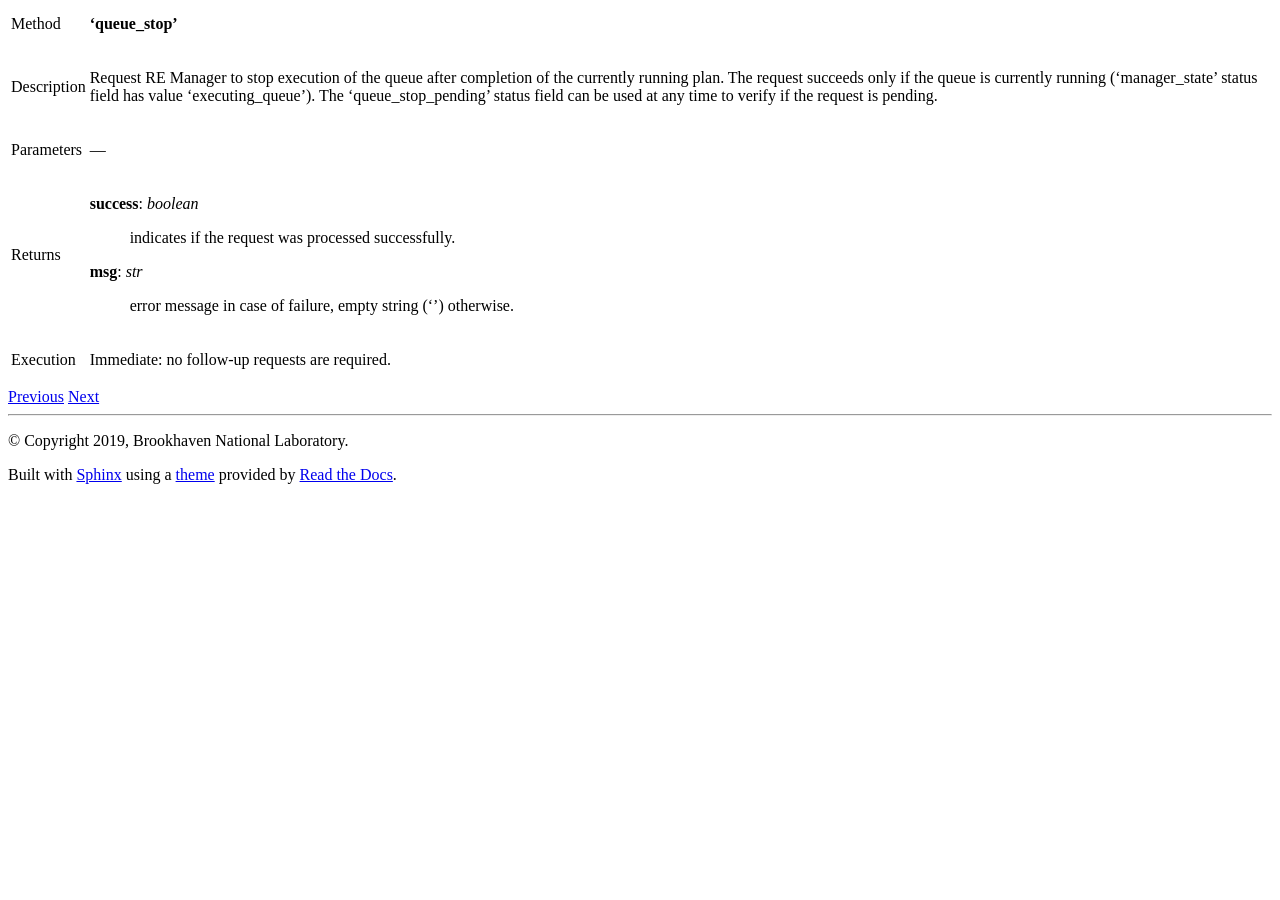
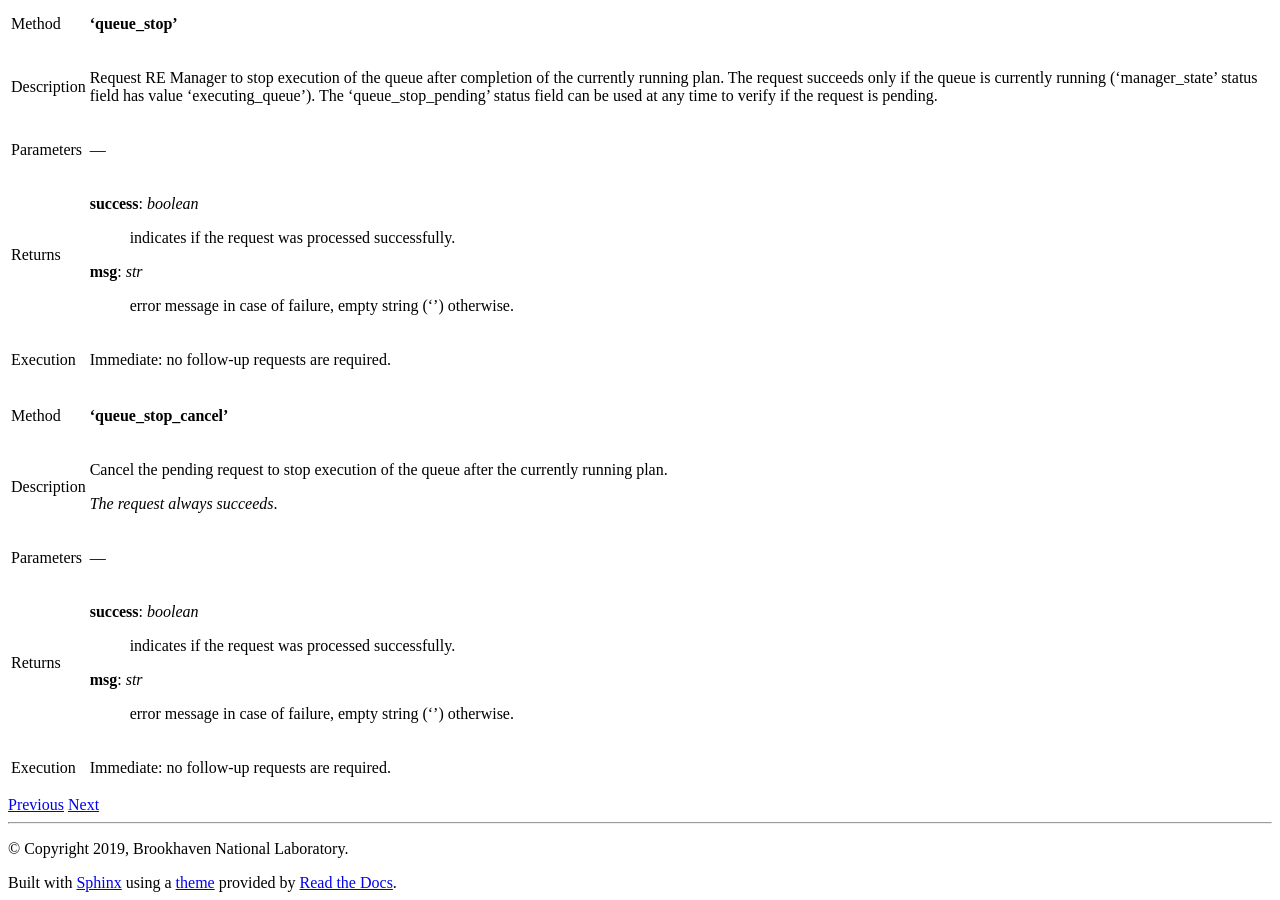
Before and after one commit to bluesky/bluesky-queueserver, a Sphinx documentation site: the page built from docs/source/re_manager_api.rst, in a window 1280 px wide and 900 px high, scrolled down 8944 px. Built offline with Sphinx 7.4.7 and the Read the Docs theme 2.0.0, drawn with Linux system fonts in a browser that asks for light colours; before the commit the page ends 9436 px from its top, so only the background shows below that.

Commit message:
DOC: documentation on 'queue_stop_cancel'

```diff
--- a/docs/source/re_manager_api.rst
+++ b/docs/source/re_manager_api.rst
@@ -466,3 +466,23 @@ Returns       **success**: *boolean*
 ------------  -----------------------------------------------------------------------------------------
 Execution     Immediate: no follow-up requests are required.
 ============  =========================================================================================
+
+
+============  =========================================================================================
+Method        **'queue_stop_cancel'**
+------------  -----------------------------------------------------------------------------------------
+Description   Cancel the pending request to stop execution of the queue after the currently
+              running plan.
+
+              *The request always succeeds*.
+------------  -----------------------------------------------------------------------------------------
+Parameters    ---
+------------  -----------------------------------------------------------------------------------------
+Returns       **success**: *boolean*
+                  indicates if the request was processed successfully.
+
+              **msg**: *str*
+                  error message in case of failure, empty string ('') otherwise.
+------------  -----------------------------------------------------------------------------------------
+Execution     Immediate: no follow-up requests are required.
+============  =========================================================================================
```
